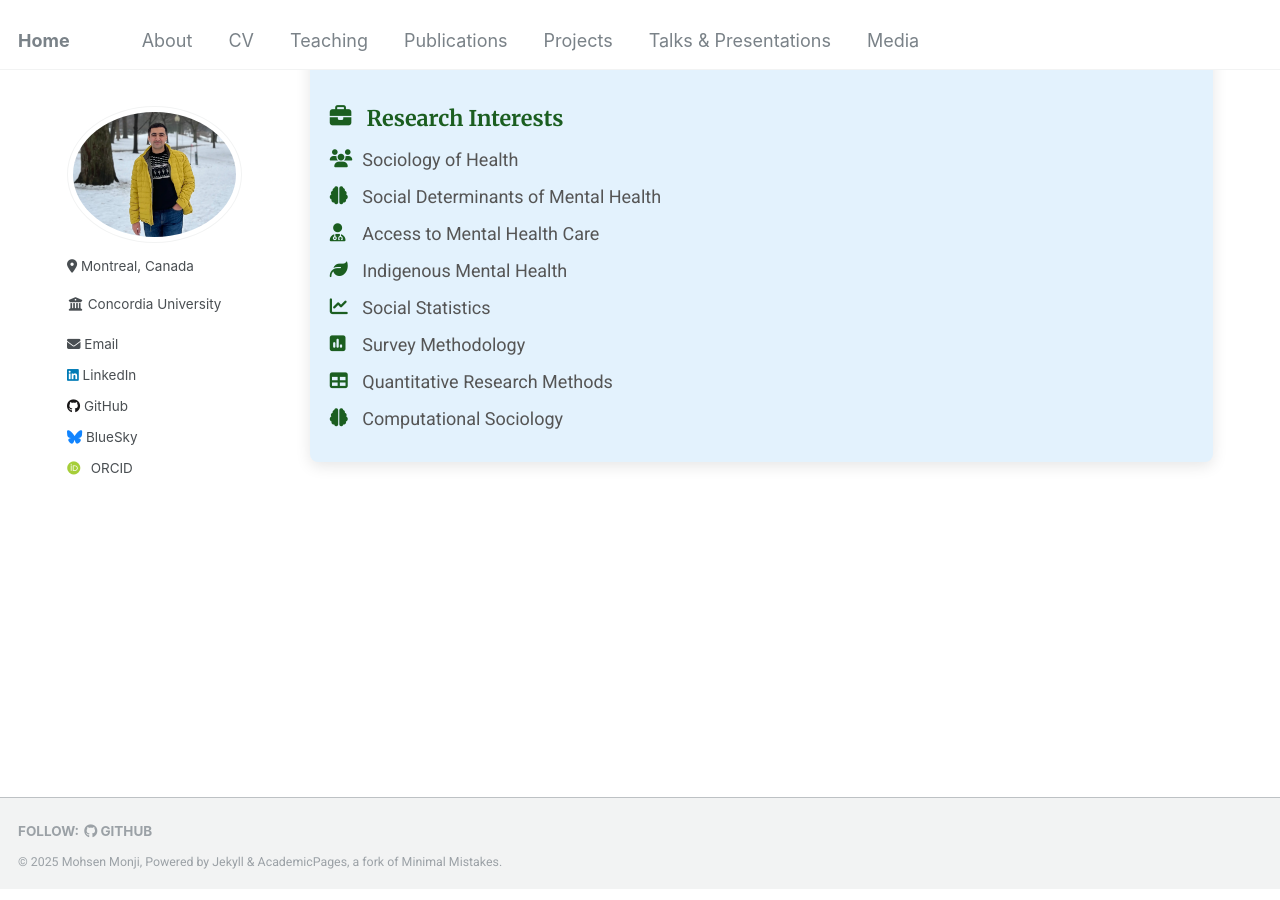
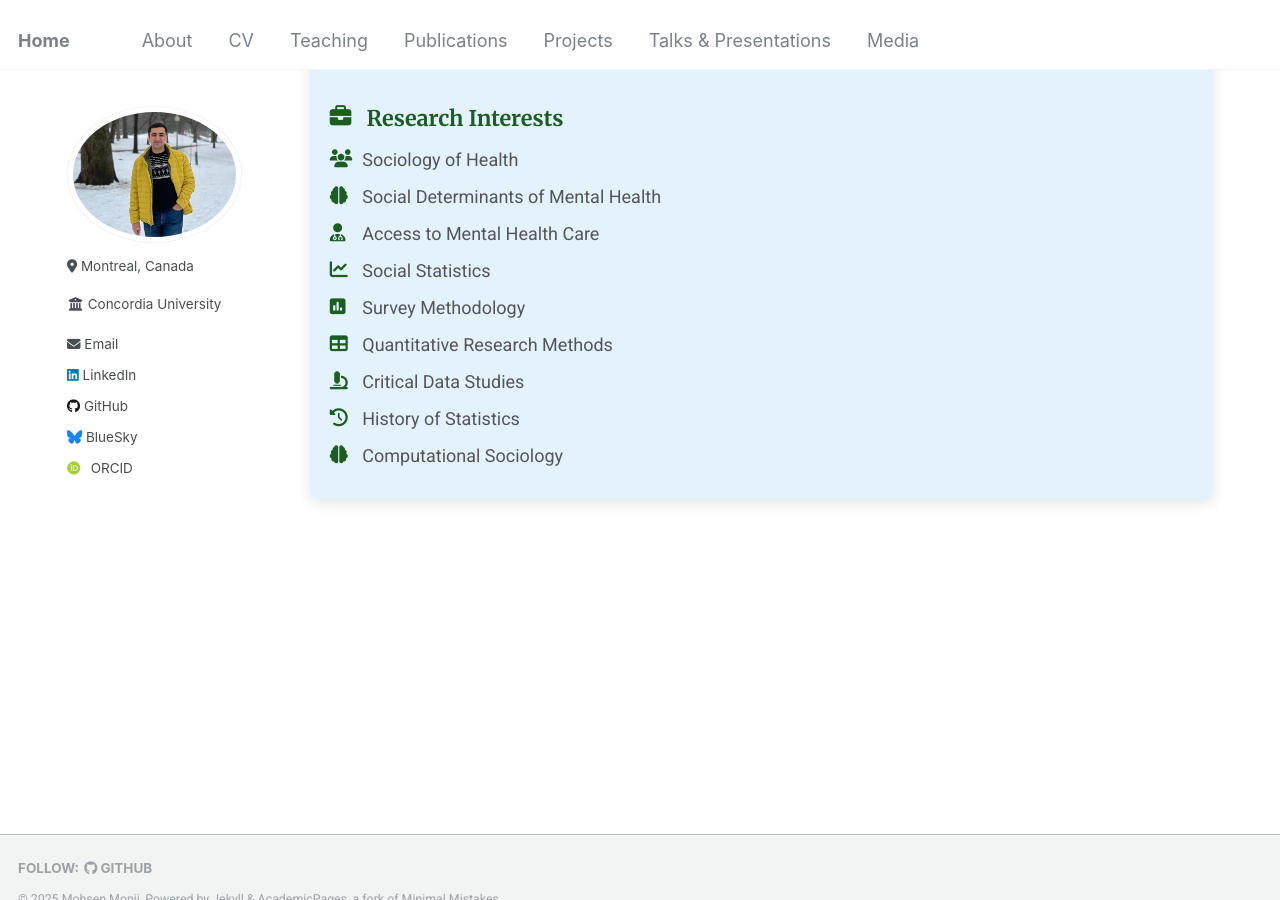
Before and after one commit to Mohsnmonji/mohsnmonji.github.io, a Jekyll site: the page built from about-me.md, in a window 1280 px wide and 900 px high, scrolled down 569 px. Built offline with Jekyll 4.4.1, drawn with Linux system fonts in a browser that asks for light colours; some web fonts are replaced.

Commit message:
Update about-me.md

```diff
--- a/about-me.md
+++ b/about-me.md
@@ -118,10 +118,11 @@ author_profile: true
     <li><i class="fas fa-users icon"></i> Sociology of Health</li>
     <li><i class="fas fa-brain icon"></i> Social Determinants of Mental Health</li>
     <li><i class="fas fa-user-md icon"></i> Access to Mental Health Care</li>
-    <li><i class="fas fa-leaf icon"></i> Indigenous Mental Health</li>
     <li><i class="fas fa-chart-line icon"></i> Social Statistics</li>
     <li><i class="fas fa-poll icon"></i> Survey Methodology</li>
     <li><i class="fas fa-table icon"></i> Quantitative Research Methods</li>
+    <li><i class="fas fa-microscope icon"></i> Critical Data Studies</li>
+    <li><i class="fas fa-history icon"></i> History of Statistics</li>
     <li><i class="fas fa-brain icon"></i> Computational Sociology</li>
   </ul>
 </div>
```
